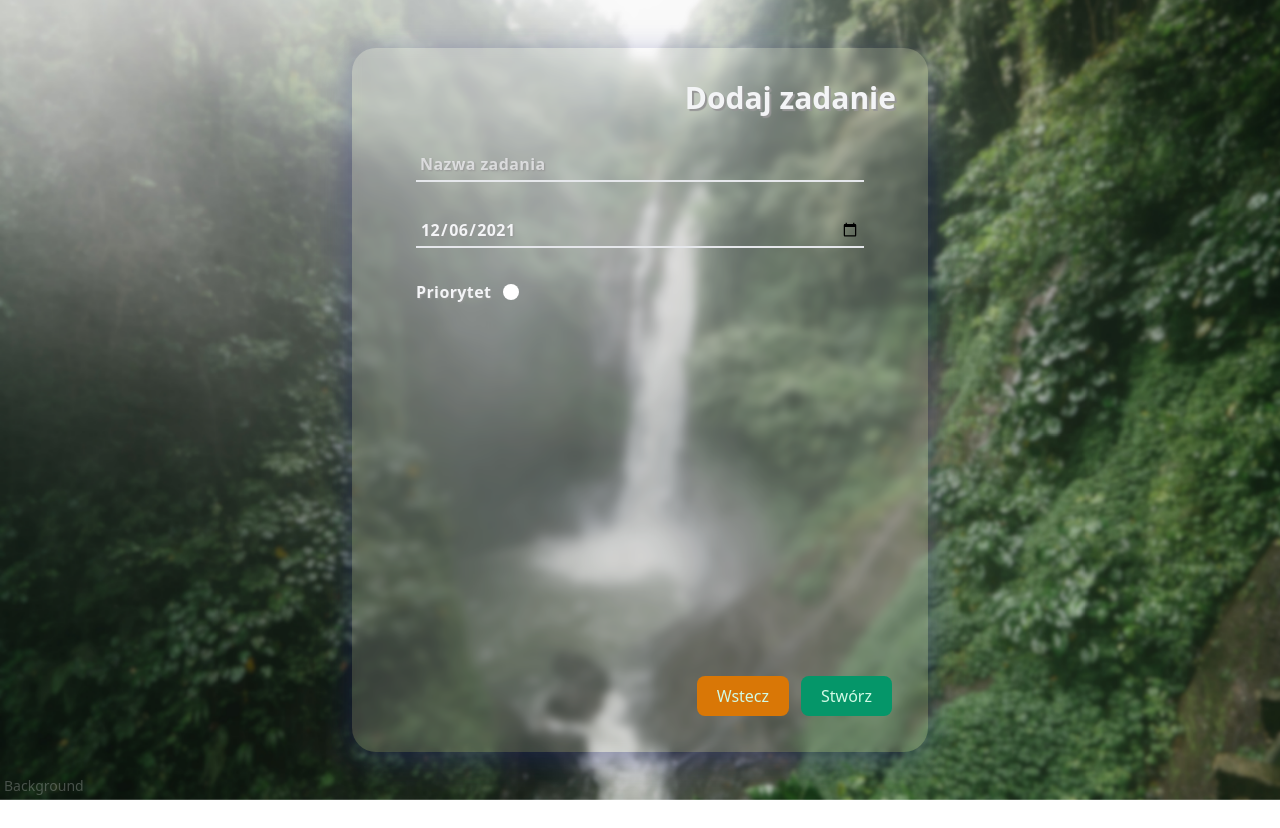
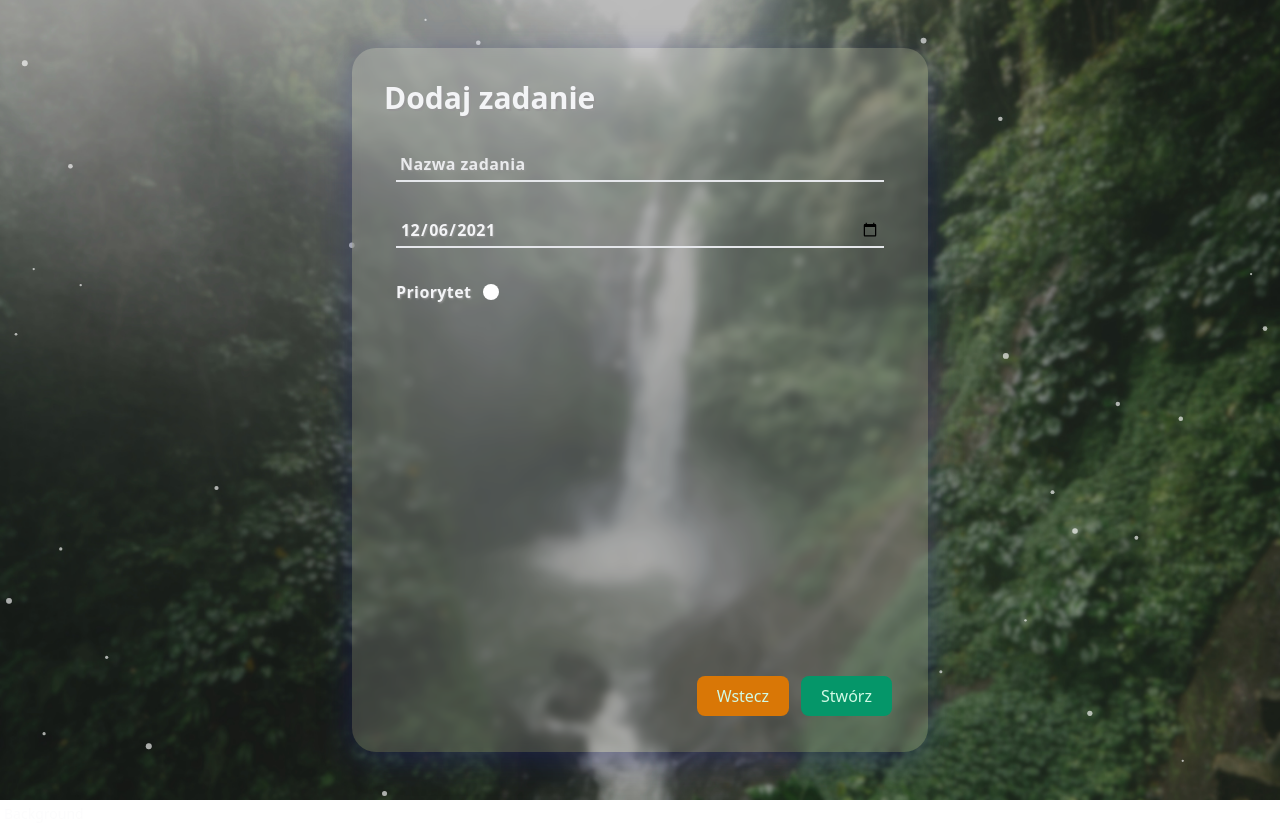
Before and after one commit to CubeStormPrivate/todo-app, a React (Create React App) app: page /dodaj in a window 1280 px wide. Before the commit the page ends 800 px from the top, so only its background shows below. Built offline with nearby package versions, Linux system fonts and the light colour scheme.

Commit message:
Readable bg text and removed necessary spacing

```diff
--- a/src/components/App.tsx
+++ b/src/components/App.tsx
@@ -12,7 +12,7 @@ import '../css/glass.css';
 
 export const App: React.FC = () => {
     return (
-        <div className="min-h-screen max-h-screen flex justify-center bg-background p-3 md:p-8 lg:p-12">
+        <div className="min-h-screen flex justify-center bg-background p-3 md:p-8 lg:p-12">
             <div className="w-full max-w-xl relative z-10 p-3 md:p-5 lg:p-8 glass">
                 <Routes>
                     <Route path="/" element={<TasksView />} />
@@ -20,14 +20,14 @@ export const App: React.FC = () => {
                 </Routes>
             </div>
 
-            {/* <Particles
+            <Particles
                 options={particlesConfig}
                 canvasClassName="w-full h-full absolute top-0 left-0 z-0"
-            /> */}
+            />
 
             <a
                 href="https://www.pexels.com/pl-pl/zdjecie/niesamowity-wodospad-z-bujnymi-liscmi-na-skalach-4534200/"
-                className="absolute bottom-0 left-0 z-20 text-sm text-gray-100 transition-opacity opacity-25 hover:opacity-70 p-1"
+                className="absolute top-full left-0 z-20 text-sm text-gray-100 transition-opacity opacity-25 hover:opacity-70 p-1"
             > Background </a>
         </div>
     );
--- a/src/components/Header.tsx
+++ b/src/components/Header.tsx
@@ -8,7 +8,7 @@ interface HeaderProps {
 export const Header: React.FC<HeaderProps> = ({ title }) => {
     return (
         <header className={`w-full mb-6 md:mb-8`}>
-            <h1 className="text-3xl text-gray-100 font-bold text-right"> {title} </h1>
+            <h1 className="text-3xl text-gray-100 font-bold"> {title} </h1>
         </header>
     );
 }
--- a/src/components/inc/Input.tsx
+++ b/src/components/inc/Input.tsx
@@ -23,7 +23,7 @@ export const Input: React.FC<InputProps> = ({ type, name, placeholder = '', styl
                 type={type}
                 name={name}
                 placeholder={placeholder}
-                className={`text-gray-100 font-bold tracking-wide placeholder-opacity-70 placeholder-gray-100 bg-transparent border-0 border-b-2 border-gray-200 focus:border-gray-200 focus:ring-0 p-1 ${styles}`}
+                className={`text-gray-100 font-bold tracking-wide placeholder-opacity-90 placeholder-gray-100 bg-transparent border-0 border-b-2 border-gray-200 focus:border-gray-200 focus:ring-0 p-1 ${styles}`}
                 onFocus={event => event.target.placeholder = ''}
                 onBlur={event => event.target.placeholder = name}
             />
--- a/src/components/views/Create.tsx
+++ b/src/components/views/Create.tsx
@@ -57,7 +57,7 @@ export const Create: React.FC = () => {
             >
                 {({ errors, touched }) => (
                     <>
-                        <main className="w-full px-8 flex-1">
+                        <main className="w-full flex-1 px-3">
                             <Form className="flex flex-col gap-8">
                                 <Input
                                     type="text"
```
Also changed, not shown: src/assets/img/background.jpg.
